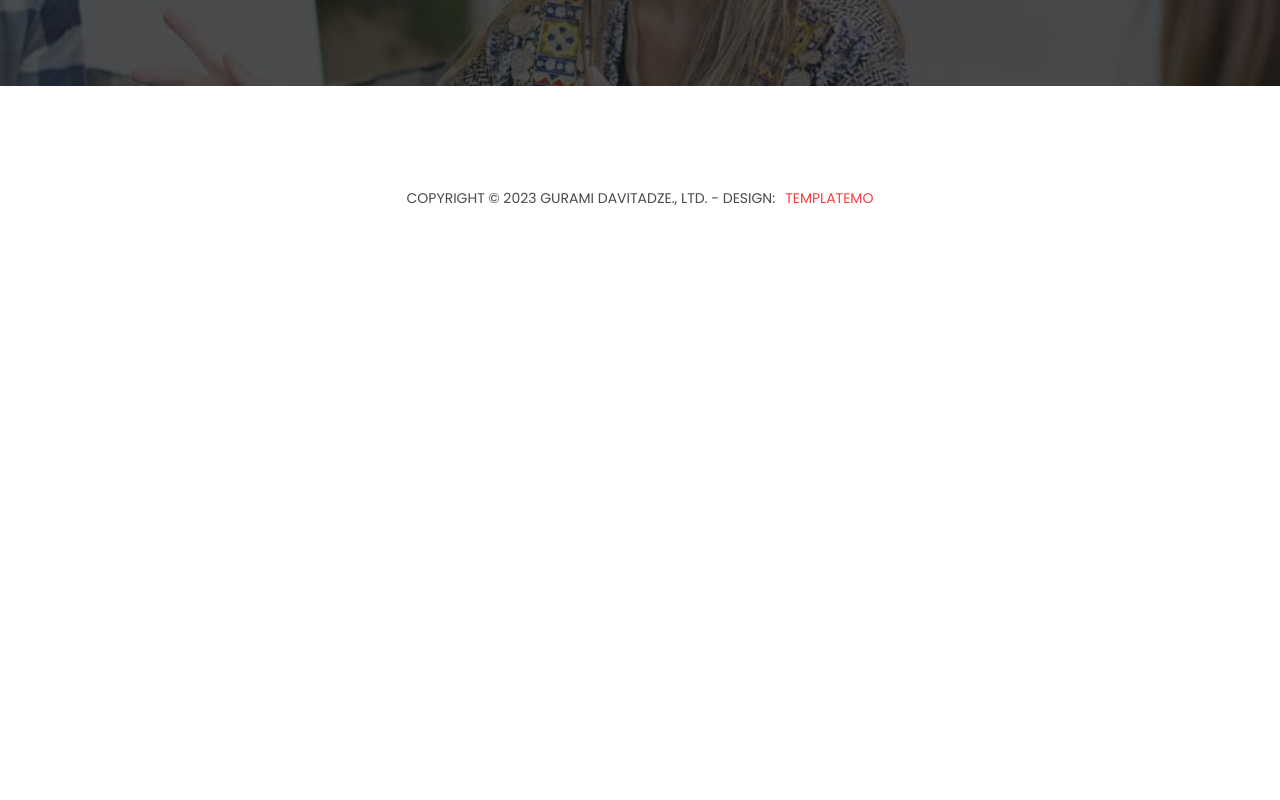
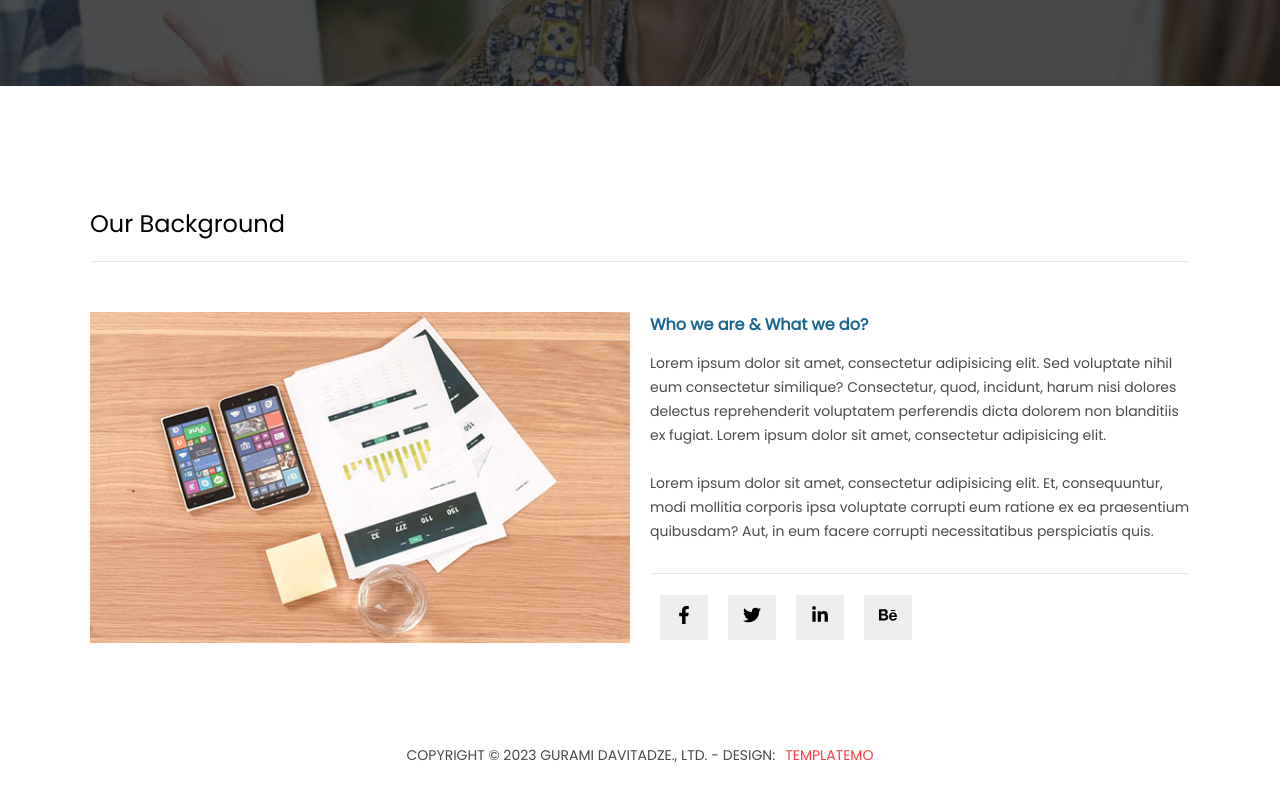
Before and after one commit to guka20/e-commerce-web, a React (Create React App) app: page /about in a window 1280 px wide. Shown: the part 374-1174 px from the top of the page. Before the commit the page ends 800 px from the top, so only its background shows below. Built offline with nearby package versions, Linux system fonts and the light colour scheme.

Commit message:
about page

```diff
--- a/package.json
+++ b/package.json
@@ -16,6 +16,7 @@
     "react": "^18.2.0",
     "react-dom": "^18.2.0",
     "react-icons": "^4.8.0",
+    "react-paginate": "^8.1.5",
     "react-router-dom": "^6.10.0",
     "react-scripts": "5.0.1",
     "read-more-react": "^1.0.10",
--- a/src/index.css
+++ b/src/index.css
@@ -9,7 +9,7 @@ body {
   outline: none;
   text-decoration: none;
   font-family: "Poppins", sans-serif;
-  transition: all 0.5s;
+  transition: background 0.5s;
 }
 .swiper-pagination-bullet {
   padding: 1px;
--- a/src/pages/About/About.tsx
+++ b/src/pages/About/About.tsx
@@ -1,6 +1,14 @@
 import React, { useEffect } from "react";
 import { Header } from "../../components";
 import { controllScreen } from "../../config/controllScreen";
+import { BodyLayout } from "../../Layouts";
+import {
+  FaFacebookF,
+  FaTwitter,
+  FaLinkedinIn,
+  FaBehance,
+} from "react-icons/fa";
+import "./about.css";
 export const About = () => {
   useEffect(() => {
     controllScreen();
@@ -14,6 +22,51 @@ export const About = () => {
           <h1 className="title">OUR COMPANY</h1>
         </div>
       </Header>
+      <BodyLayout>
+        <section className="about-us">
+          <header className="body-heading">
+            <h1>Our Background</h1>
+          </header>
+          <div className="info-about-us">
+            <img
+              src={require("../../images/feature-image.jpg")}
+              alt="feature-img"
+              className="feature-img"
+            />
+            <div className="texture">
+              <h4 className="title">Who we are & What we do?</h4>
+              <p className="description">
+                Lorem ipsum dolor sit amet, consectetur adipisicing elit. Sed
+                voluptate nihil eum consectetur similique? Consectetur, quod,
+                incidunt, harum nisi dolores delectus reprehenderit voluptatem
+                perferendis dicta dolorem non blanditiis ex fugiat. Lorem ipsum
+                dolor sit amet, consectetur adipisicing elit.
+                <br />
+                <br />
+                Lorem ipsum dolor sit amet, consectetur adipisicing elit. Et,
+                consequuntur, modi mollitia corporis ipsa voluptate corrupti eum
+                ratione ex ea praesentium quibusdam? Aut, in eum facere corrupti
+                necessitatibus perspiciatis quis.
+              </p>
+              <p className="social-links">
+                <a href="https://www.facebook.com/">
+                  <FaFacebookF />
+                </a>
+                <a href="https://twitter.com/">
+                  <FaTwitter />
+                </a>
+                <a href="https://linkedin.com/">
+                  <FaLinkedinIn />
+                </a>
+                <a href="https://www.behance.net/">
+                  <FaBehance />
+                </a>
+              </p>
+            </div>
+          </div>
+        </section>
+        <section className="team-members"></section>
+      </BodyLayout>
     </div>
   );
 };
--- a/src/pages/About/about.css
+++ b/src/pages/About/about.css
@@ -0,0 +1,44 @@
+.about-us {
+  margin-top: 100px;
+}
+.about-us .body-heading h1 {
+  font-weight: 100 !important;
+}
+.about-us .info-about-us {
+  display: flex;
+  align-items: flex-start;
+}
+.about-us .info-about-us .feature-img {
+  margin-right: 20px;
+  width: 540px;
+}
+.about-us .info-about-us .texture {
+  width: 60%;
+}
+.about-us .info-about-us .texture .title {
+  color: #1a6692;
+  margin: 0;
+}
+.about-us .info-about-us .texture p.description {
+  font-size: 14px;
+  font-weight: 300;
+  color: #4a4a4a;
+  line-height: 24px;
+  padding-bottom: 30px;
+  border-bottom: 1px solid rgb(231, 231, 231);
+}
+.about-us .info-about-us .texture .social-links {
+  margin: 30px 0 0 0;
+}
+.about-us .info-about-us .texture .social-links a {
+  font-size: 18px;
+  background-color: #eee;
+  margin: 0 10px 10px 10px;
+  padding: 10px 15px;
+  color: black;
+  transition: color, background-color 0.5s;
+}
+.about-us .info-about-us .texture .social-links a:hover {
+  background-color: #f33f3f;
+  color: white;
+}
--- a/src/pages/products/Products.tsx
+++ b/src/pages/products/Products.tsx
@@ -1,11 +1,11 @@
 import React, { useEffect, useState } from "react";
 import { Header, ProductCard } from "../../components/";
-
 import "./product.css";
 import { controllScreen } from "../../config/controllScreen";
 import { BodyLayout, ProductsList } from "../../Layouts";
 import { ProductsDataProt } from "../../props/props";
 import axios from "../../config/api";
+
 export const Products = () => {
   const [productData, setProductData] = useState<ProductsDataProt>();
   const [skip, setSkip] = useState<Number>(0);
```
Also changed, not shown: 1 other file (tests, documents, lock files or other folders).
